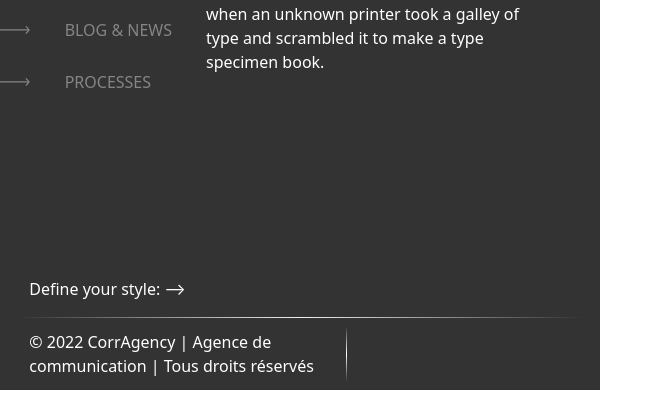
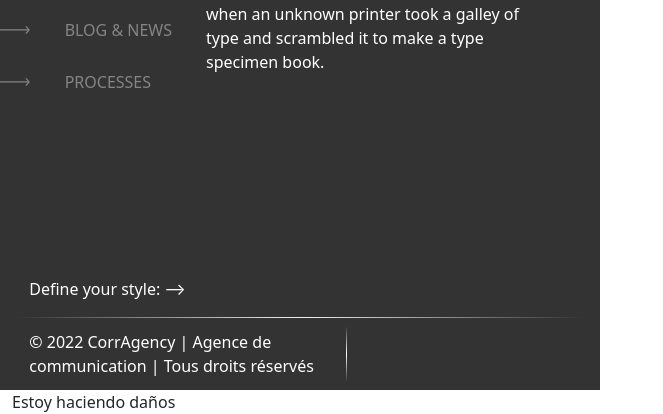
Before and after one commit to juanrios15/practice, a plain HTML site: page menu_arrow/arrow.html in a window 1280 px wide. Shown: the part 410-824 px from the top of the page, without its empty margins (0-663 px from the left). Before the commit the page ends 800 px from the top, so only its background shows below. Drawn offline with nearby package versions, Linux system fonts and the light colour scheme.

Commit message:
Esta es mi primera prueba

```diff
--- a/menu_arrow/arrow.html
+++ b/menu_arrow/arrow.html
@@ -201,6 +201,7 @@
             <div id="menuRight" class="sizingwhite full-height scroll-visible">
             </div>
         </div>
+        <p>Estoy haciendo daños</p>
     </div>
     <script src="https://cdn.jsdelivr.net/npm/bootstrap@5.0.2/dist/js/bootstrap.bundle.min.js"
         integrity="sha384-MrcW6ZMFYlzcLA8Nl+NtUVF0sA7MsXsP1UyJoMp4YLEuNSfAP+JcXn/tWtIaxVXM"
```
